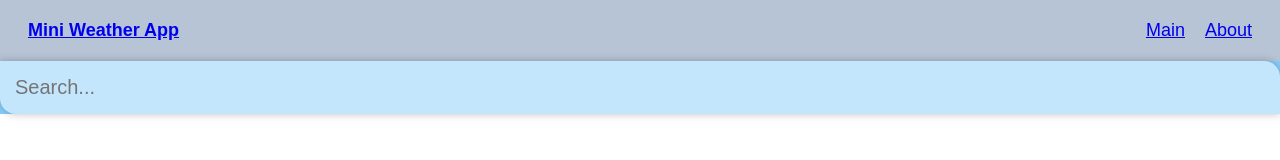
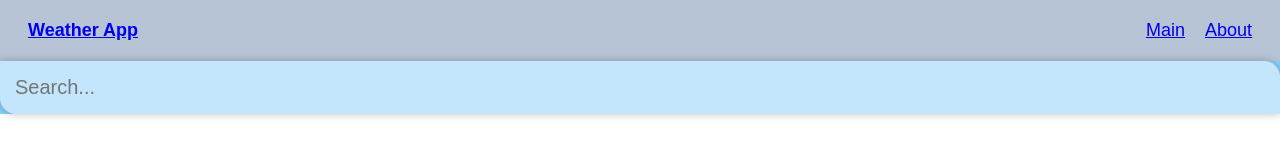
Before and after one commit to Joostafer/weather_vue, a Vue app: page / in a window 1280 px wide. Shown: the top 160 px of the page. Built offline with nearby package versions, Linux system fonts and the light colour scheme.

Commit message:
initalize

```diff
--- a/src/components/Header.vue
+++ b/src/components/Header.vue
@@ -3,7 +3,7 @@
   <header>
     <div class="header-container">
       <div class="logo-container">
-        <a @click="goToMain" href="#">Mini Weather App</a>
+        <a @click="goToMain" href="#">Weather App</a>
       </div>
       <nav>
         <div class="nav-content">
```
